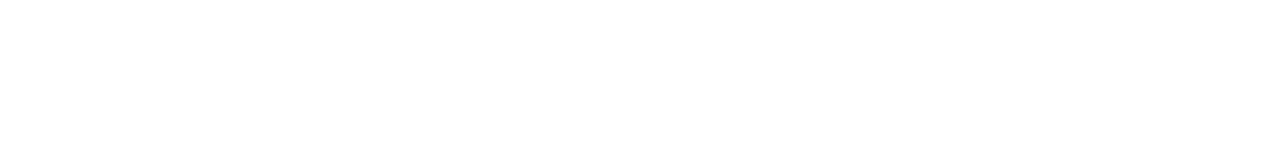
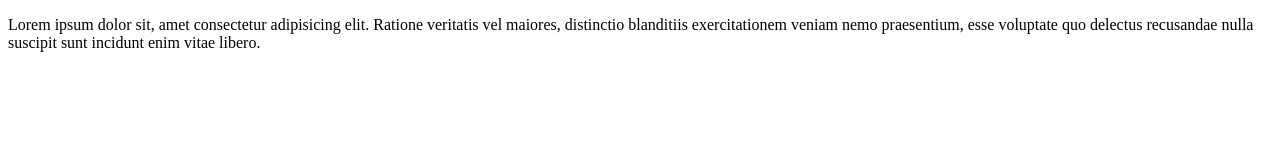
Before and after one commit to Developer-frontend-2001/bootstrap, a plain HTML site: page index.html in a window 1280 px wide. Drawn offline with Linux system fonts and the light colour scheme.

Commit message:
commit message init

```diff
--- a/index.html
+++ b/index.html
@@ -1,13 +1,20 @@
 <!DOCTYPE html>
 <html lang="en">
+
 <head>
     <meta charset="UTF-8">
     <meta name="viewport" content="width=device-width, initial-scale=1.0">
     <title>Lesson 1</title>
 </head>
+
 <body>
     <div class="container">
-
+        <div class="row">
+            <p>Lorem ipsum dolor sit, amet consectetur adipisicing elit. Ratione veritatis vel maiores, distinctio
+                blanditiis exercitationem veniam nemo praesentium, esse voluptate quo delectus recusandae nulla suscipit
+                sunt incidunt enim vitae libero.</p>
+        </div>
     </div>
 </body>
+
 </html>
```
